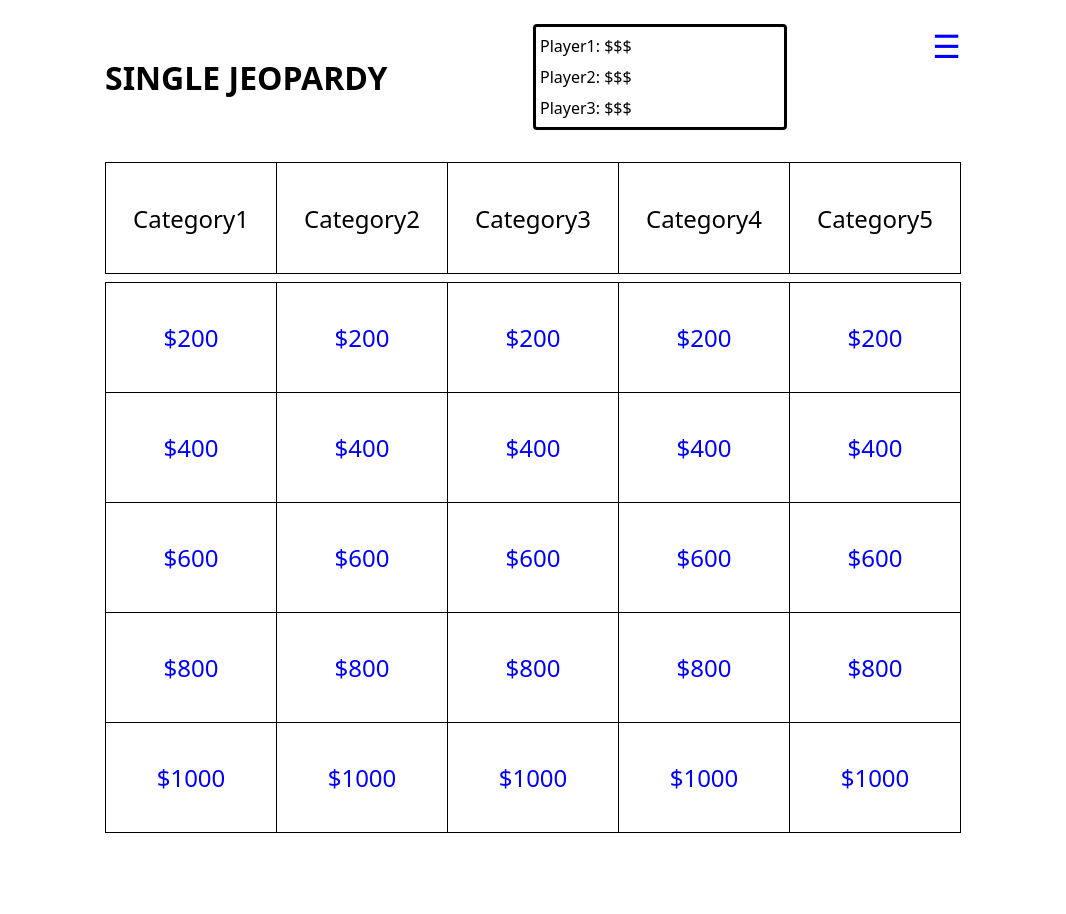
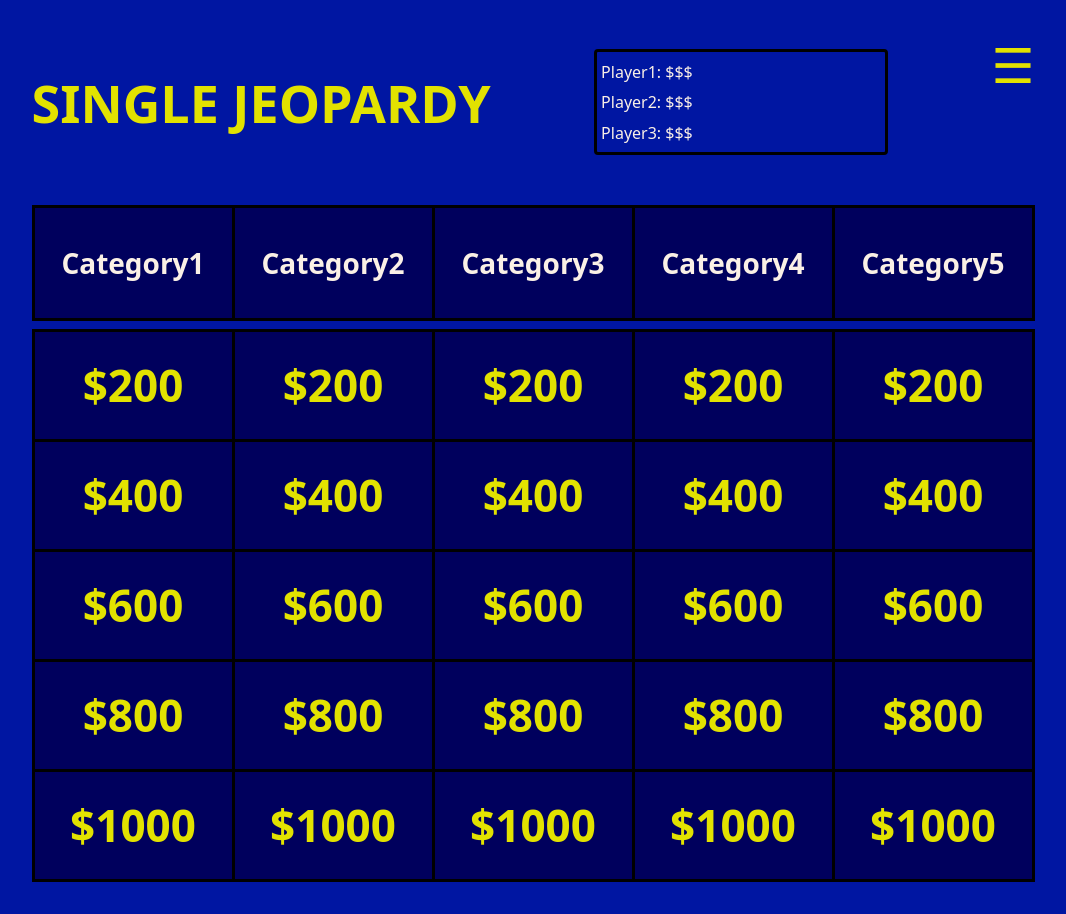
Before and after one commit to Ochoa-Projects/react-jeopardy, a Next.js app: page /gameboard in a window 1280 px wide. Shown: the whole page, without its empty margins (107-1173 px from the left). Before the commit the page ends 857 px from the top, so only its background shows below. Built offline with nearby package versions, Linux system fonts and the light colour scheme.

Commit message:
add css for formatting and using color variables

```diff
--- a/components/PageContainer/styles.module.css
+++ b/components/PageContainer/styles.module.css
@@ -2,6 +2,6 @@
   display: flex;
   flex-direction: column;
   align-items: center;
-  margin: 24px;
-  min-width: 856px;
+  padding: 32px 0;
+  min-width: 1003px;
 }
--- a/components/ValueBoard/styles.module.css
+++ b/components/ValueBoard/styles.module.css
@@ -1,21 +1,23 @@
 .valueGrid {
   display: grid;
-  grid-template-columns: repeat(5, 171px);
+  grid-template-columns: repeat(5, 200px);
   grid-template-rows: repeat(5, 110px);
-  border-top: 1px solid black;
-  border-left: 1px solid black;
+  border-top: 3px solid black;
+  border-left: 3px solid black;
 }
 
 .valueBoardItem {
-  border-right: 1px solid black;
-  border-bottom: 1px solid black;
+  border-right: 3px solid black;
+  border-bottom: 3px solid black;
   display: flex;
   align-items: center;
   justify-content: center;
-  font-size: x-large;
+  font-size: 44px;
+  font-weight: 600;
+  background-color: var(--dark-blue);
 }
 
 .valueBoardItem > a {
-  color: blue;
+  color: var(--yellow);
   text-decoration: none;
 }
--- a/pages/gameboard/styles.module.css
+++ b/pages/gameboard/styles.module.css
@@ -2,14 +2,19 @@
   display: flex;
   justify-content: space-between;
   align-items: center;
-  width: 856px;
+  width: 1003px;
+}
+
+.topRow > h1 {
+  font-size: 52px;
+  color: var(--yellow);
 }
 
 .playerScores {
   display: flex;
   flex-direction: column;
   justify-content: space-around;
-  width: 240px;
+  width: 280px;
   height: 92px;
   border: 3px solid black;
   padding: 4px;
@@ -18,26 +23,28 @@
 }
 
 .menuButton {
-  font-size: xx-large;
+  font-size: 48px;
   align-self: flex-start;
-  color: blue;
+  color: var(--yellow);
   text-decoration: none;
 }
 
 .categoryRow {
   display: flex;
   margin: 32px 0 8px;
-  border-top: 1px solid black;
-  border-left: 1px solid black;
+  border-top: 3px solid black;
+  border-left: 3px solid black;
+  background: var(--dark-blue);
 }
 
 .categoryContainer {
-  width: 170px;
+  width: 197px;
   height: 110px;
   display: flex;
   align-items: center;
   justify-content: center;
-  border-right: 1px solid black;
-  border-bottom: 1px solid black;
-  font-size: x-large;
+  border-right: 3px solid black;
+  border-bottom: 3px solid black;
+  font-size: 28px;
+  font-weight: 600;
 }
--- a/pages/index.js
+++ b/pages/index.js
@@ -19,7 +19,7 @@ export default function Home() {
       <PageContainer>
         <h1 className={styles.homepageTitle}>React.js Jeopardy!</h1>
         <h3>Hone in on your React skills with React Jeopardy!</h3>
-        <h2>Game Difficulty</h2>
+        <h2 className={styles.difficultyHeading}>Game Difficulty</h2>
         <form action="/gameboard" className={styles.homepageForm}>
           <div className={styles.difficultySelection}>
             {difficulties.map((difficulty) => (
--- a/styles/globals.css
+++ b/styles/globals.css
@@ -1,5 +1,17 @@
+:root {
+  --blue: #0016a2;
+  --dark-blue: #00005d;
+  --white: #faf0e6;
+  --yellow: rgb(226, 226, 0);
+}
+
+html,
 body {
   font-family: system-ui, -apple-system, BlinkMacSystemFont, "Segoe UI", Roboto,
     Oxygen, Ubuntu, Cantarell, "Open Sans", "Helvetica Neue", sans-serif;
   margin: 0;
+  padding: 0;
+  height: 100vh;
+  color: var(--white);
+  background-color: var(--blue);
 }
```
Also changed, not shown: pages/gameboard/questions/[id]/styles.module.css (+7 -5 lines), pages/styles.module.css (+17 -12 lines).
